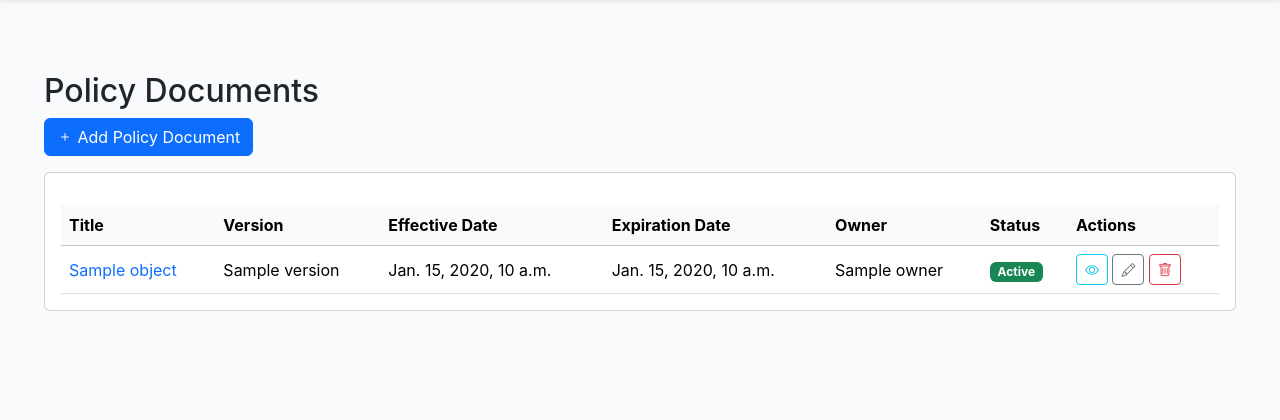
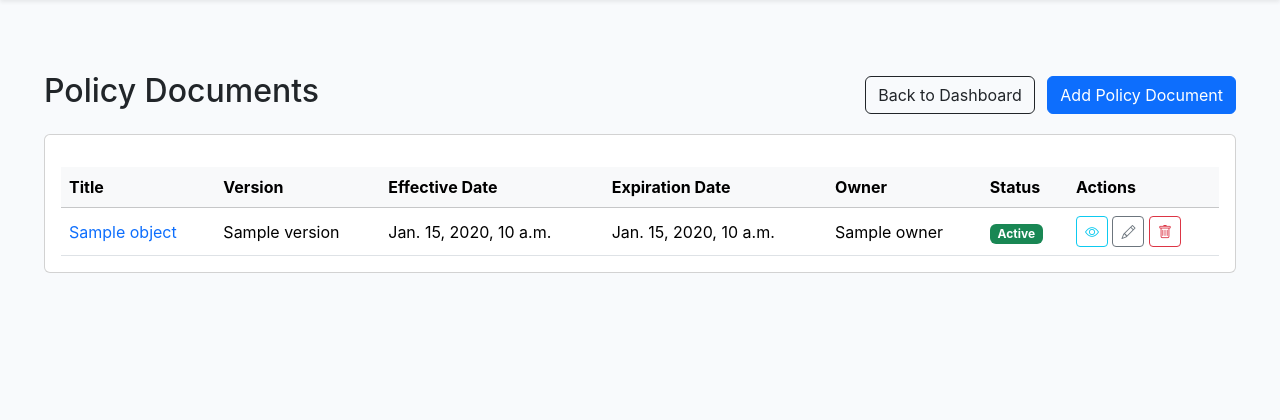
Before and after one commit to oumafreddy/oreno, a Django app: template templates/compliance/policydocument_list.html in a window 1280 px wide. Shown: the part 66-486 px from the top of the page. Run offline with Django 5.2, Linux system fonts and the light colour scheme; the template is opened without the code that fills it: most values are stand-ins (such as "Sample title", 1, 10 or a date in 2020); some libraries are stand-ins or nearby versions.

Commit message:
Bug Fixes 17072025

```diff
--- a/templates/compliance/complianceevidence_list.html
+++ b/templates/compliance/complianceevidence_list.html
@@ -4,7 +4,10 @@
 <div class="container mt-4">
     <div class="d-flex justify-content-between align-items-center mb-3">
         <h2>Compliance Evidences</h2>
-        <a href="{% url 'compliance:evidence_create' %}" class="btn btn-primary">Add Evidence</a>
+        <div>
+            <a href="{% url 'compliance:dashboard' %}" class="btn btn-outline-dark me-2">Back to Dashboard</a>
+            <a href="{% url 'compliance:evidence_create' %}" class="btn btn-primary">Add Evidence</a>
+        </div>
     </div>
     <form method="get" class="row g-2 mb-3">
         <div class="col-md-3">
--- a/templates/compliance/complianceframework_list.html
+++ b/templates/compliance/complianceframework_list.html
@@ -4,7 +4,10 @@
 <div class="container mt-4">
     <div class="d-flex justify-content-between align-items-center mb-3">
         <h2>Compliance Frameworks</h2>
-        <a href="{% url 'compliance:framework_create' %}" class="btn btn-primary">Add Framework</a>
+        <div>
+            <a href="{% url 'compliance:dashboard' %}" class="btn btn-outline-dark me-2">Back to Dashboard</a>
+            <a href="{% url 'compliance:framework_create' %}" class="btn btn-primary">Add Framework</a>
+        </div>
     </div>
     <form method="get" class="row g-2 mb-3">
         <div class="col-md-3">
--- a/templates/compliance/complianceobligation_list.html
+++ b/templates/compliance/complianceobligation_list.html
@@ -4,7 +4,10 @@
 <div class="container mt-4">
     <div class="d-flex justify-content-between align-items-center mb-3">
         <h2>Compliance Obligations</h2>
-        <a href="{% url 'compliance:obligation_create' %}" class="btn btn-primary">Add Obligation</a>
+        <div>
+            <a href="{% url 'compliance:dashboard' %}" class="btn btn-outline-dark me-2">Back to Dashboard</a>
+            <a href="{% url 'compliance:obligation_create' %}" class="btn btn-primary">Add Obligation</a>
+        </div>
     </div>
     <form method="get" class="row g-2 mb-3">
         <div class="col-md-3">
--- a/templates/compliance/compliancerequirement_list.html
+++ b/templates/compliance/compliancerequirement_list.html
@@ -4,7 +4,10 @@
 <div class="container mt-4">
     <div class="d-flex justify-content-between align-items-center mb-3">
         <h2>Compliance Requirements</h2>
-        <a href="{% url 'compliance:requirement_create' %}" class="btn btn-primary">Add Requirement</a>
+        <div>
+            <a href="{% url 'compliance:dashboard' %}" class="btn btn-outline-dark me-2">Back to Dashboard</a>
+            <a href="{% url 'compliance:requirement_create' %}" class="btn btn-primary">Add Requirement</a>
+        </div>
     </div>
     <form method="get" class="row g-2 mb-3">
         <div class="col-md-3">
--- a/templates/compliance/policydocument_list.html
+++ b/templates/compliance/policydocument_list.html
@@ -3,10 +3,11 @@
 {% block title %}Policy Documents{% endblock %}
 {% block content %}
 <div class="container-fluid mt-4">
-    <div class="row mb-3">
-        <div class="col">
-            <h2>Policy Documents</h2>
-            <a href="{% url 'compliance:policydocument_create' %}" class="btn btn-primary"><i class="bi bi-plus"></i> Add Policy Document</a>
+    <div class="d-flex justify-content-between align-items-center mb-3">
+        <h2>Policy Documents</h2>
+        <div>
+            <a href="{% url 'compliance:dashboard' %}" class="btn btn-outline-dark me-2">Back to Dashboard</a>
+            <a href="{% url 'compliance:policydocument_create' %}" class="btn btn-primary">Add Policy Document</a>
         </div>
     </div>
     <div class="card">
```
